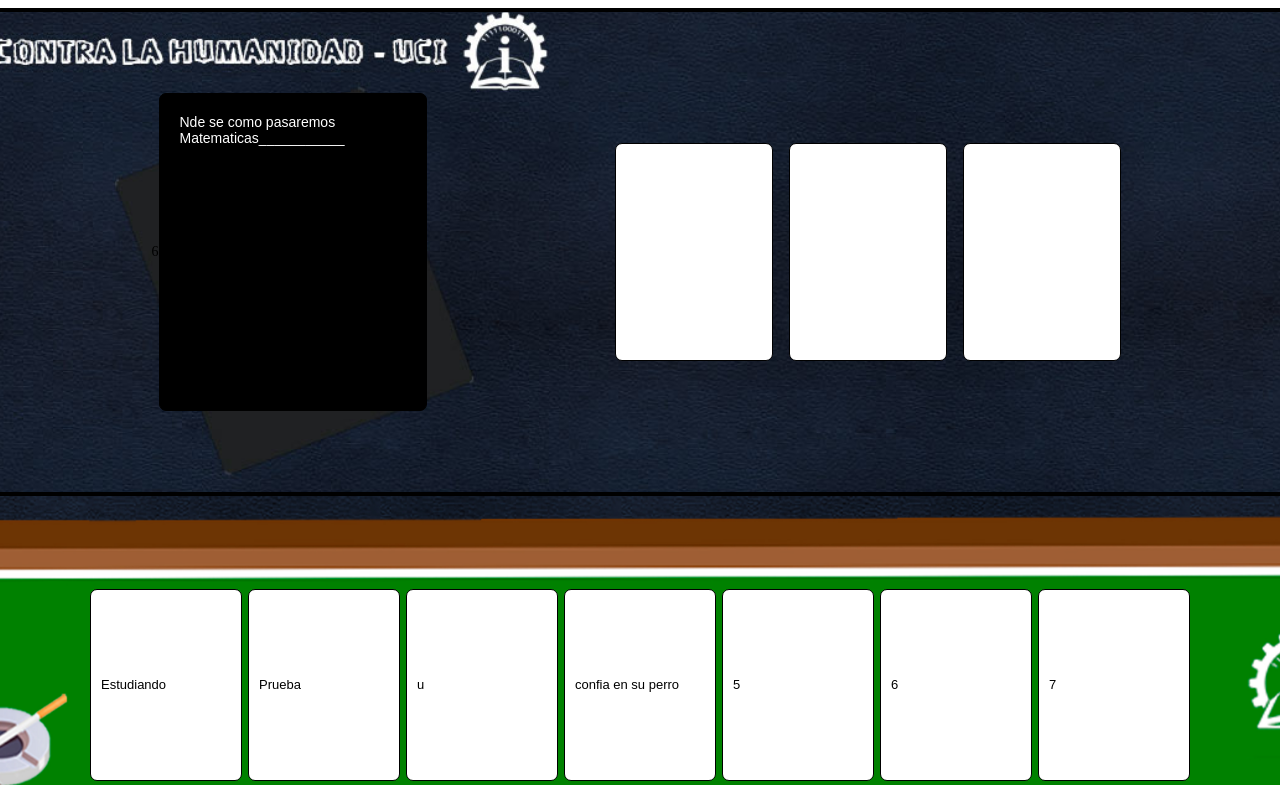
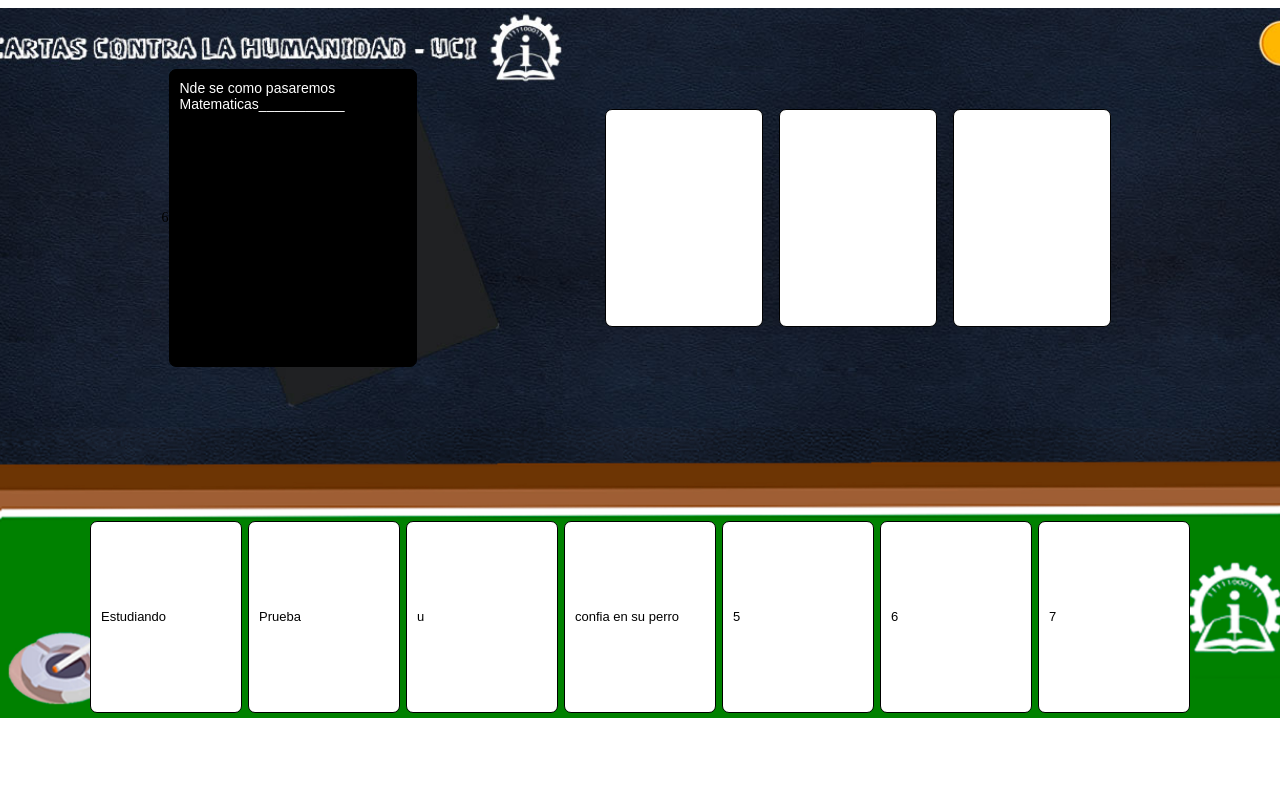
Before and after one commit to proyeclenguaje/Cartas-contra-la-humanidad, a Flask app: page /Player.html in a window 1280 px wide; the page is wider, and only the part inside the window is pictured. Shown: the top 785 px of that part. Run offline with Flask 2, Linux system fonts and the light colour scheme; some libraries are stand-ins or nearby versions.

Commit message:
ajustes_mesa

```diff
--- a/static/Player_Area.css
+++ b/static/Player_Area.css
@@ -22,16 +22,15 @@ span.Negra{
 .Mesa{
     flex-wrap: 1;
     align-content:flex-end;
-    height: 500px;
-    width: 1600px;
+    height: 400px;
+    width: 1350px;
     background-image: url('img/player/carts_design1.jpg');
-    height: 450px;
+    height: 390px;
     background-repeat: no-repeat;
     background-position: center;
     background-size: cover;
     background-color: #fff;
     padding: 15px;
-    border: 4px solid #000;
     display: flex;
     justify-content: center;
     align-items: center;
@@ -61,7 +60,7 @@ span.Negra{
 }
 #Negra{
     background-color: #000;
-    padding: 20px;
+    padding: 10px;
     font-family: sans-serif;
     height: 276px;
     width: 226px;
```
